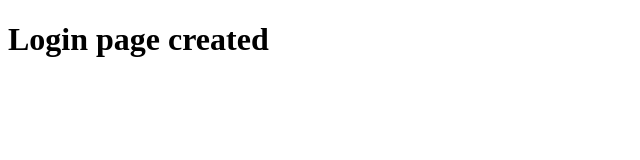
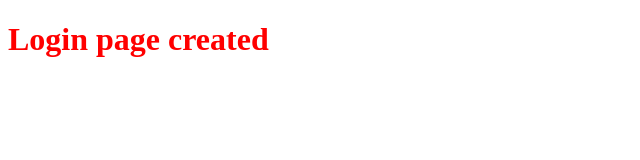
Before and after one commit to aftabdeveloper/learnwap, a plain HTML site: page login.html in a window 1280 px wide. Shown: the whole page, without its empty margins (0-640 px from the left). Drawn offline with Linux system fonts and the light colour scheme.

Commit message:
login page updated

```diff
--- a/login.html
+++ b/login.html
@@ -6,6 +6,6 @@
     <title>Document</title>
 </head>
 <body>
-    <h1>Login page created</h1>
+    <h1 style="color:red">Login page created</h1>
 </body>
 </html>
```
